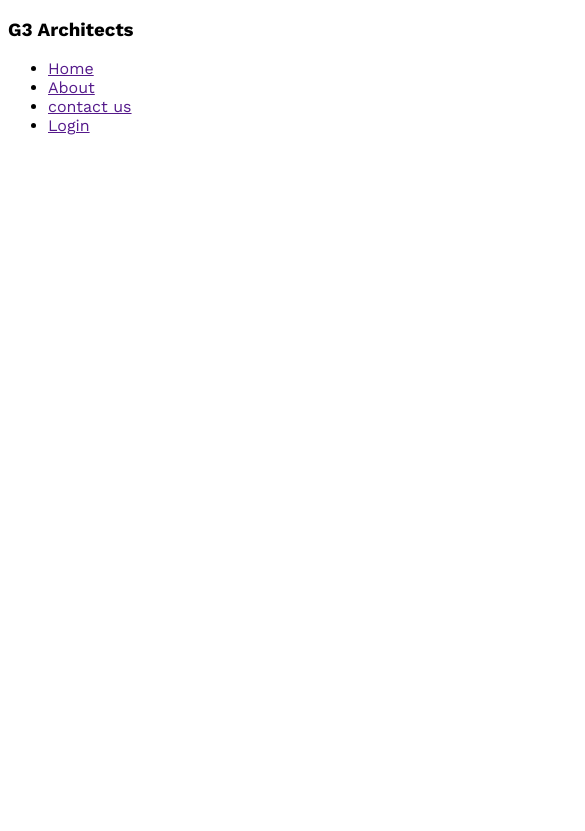
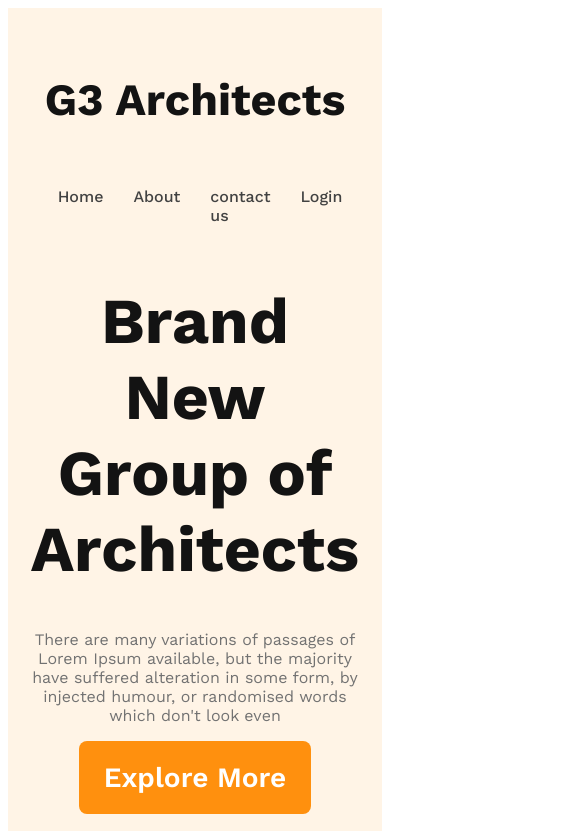
Before and after one commit to Abdullah3d/g3-archi-website, a plain HTML site: page index.html in a window 390 px wide. Shown: the top 831 px of the page, 585 px wide, since content can reach past the window. Drawn offline with nearby package versions, Linux system fonts and the light colour scheme.

Commit message:
responsive

```diff
--- a/index.html
+++ b/index.html
@@ -1,23 +1,36 @@
 <!DOCTYPE html>
 <html lang="en">
+
 <head>
     <meta charset="UTF-8">
     <meta name="viewport" content="width=device-width, initial-scale=1.0">
     <title>G3-Architects</title>
     <link rel="stylesheet" href="styles/architect.css">
 </head>
+
 <body>
     <header>
         <nav>
-            <h3>G3 Architects</h3>
+            <h3 class="nav-title">G3 Architects</h3>
             <ul>
                 <li><a href="">Home</a></li>
                 <li><a href="">About</a></li>
                 <li><a href="">contact us</a></li>
                 <li><a href="">Login</a></li>
+            </ul>
+            </nav>
+            <div class="banner">
+                <div class="banner-content">
+                    <h1 class="banner-title">Brand New Group of Architects</h1>
+                    <P class="banner-description">There are many variations of passages of Lorem Ipsum available, but the majority have suffered alteration in some form, by injected humour, or randomised words which don't look even</p>
+                    <button class="btn-primary">Explore More</button>
+                </div>
+                <img class="banner-img">
+                <img src="images/banner.png" alt="">
 
-            </ul>
-        </nav>
+
+            </div>
+
 
     </header>
     <main>
@@ -28,4 +41,5 @@
     </footer>
 
 </body>
+
 </html>
--- a/styles/architect.css
+++ b/styles/architect.css
@@ -1,6 +1,87 @@
 /* work scans front from google fronts */
 @import url('https://fonts.googleapis.com/css2?family=Work+Sans:wght@400;500;600;700;800&display=swap');
 
+/* shared styles */
+.btn-primary{
+    border-radius: 8px;
+background: #FF900E;
+padding: 20px 25px;
+color: #FFF;
+font-weight: 600;
+font-size: 1.75rem;
+cursor: pointer;
+border: 0;
+}
 * {
     font-family: 'Work Sans', sans-serif;
 }
+
+/* header styles */
+header{
+    background: rgba(255, 144, 14, 0.10);
+    padding: 50px 240px;
+}
+.nav-title{
+    font-size: 2.8rem;
+    font width: 700;
+    color: #131313;
+}
+nav{
+    display: flex;
+    justify-content: space-between;
+    align-items: center;
+}
+nav > ul{
+    display: flex;
+}
+nav li{
+    list-style: none;
+    margin-right: 30px;
+    font-weight: 500;
+    font size: 1rem;
+}
+nav li a{
+    text-decoration: none;
+    color: #424242;
+}
+
+/* banner styles */
+.banner-content{
+    max-width: 800px;
+    text-align: center;
+    margin: 0 auto;
+}
+.banner-title{
+    color: #131313;
+font-size: 4rem;
+font-weight: 700;
+}
+.banner-description{
+    color:  #727272;
+}
+.banner-img{
+    margin-top: 20px;
+    width: 100%;
+}
+
+/* responsive mesia queries */
+/* media mobile device */
+@media screen and (max-width:576px) {
+    header{
+        padding: 20px;
+    }
+    nav{
+        flex-direction: column;
+    }
+
+}
+/* tablet devices */
+@media screen and (min-width:576px) and (max-width:960px) {
+    nav{
+        flex-direction: column;
+    }
+    header{
+        padding: 50px;
+    }
+
+}
```
